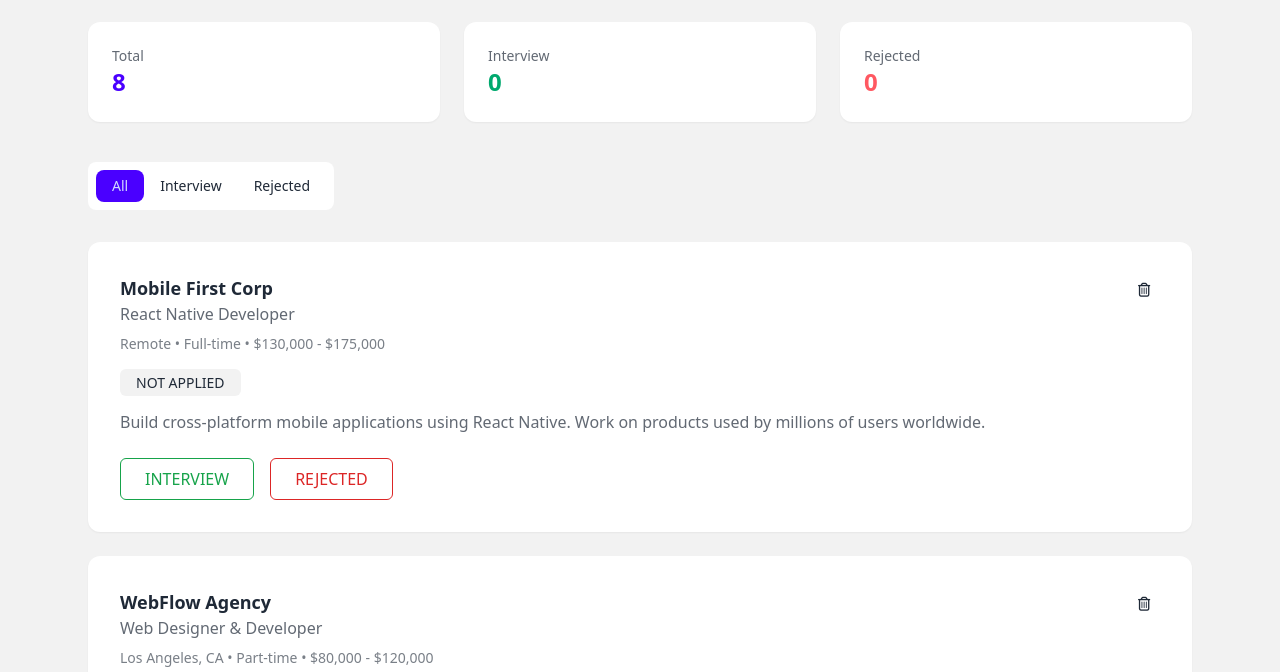
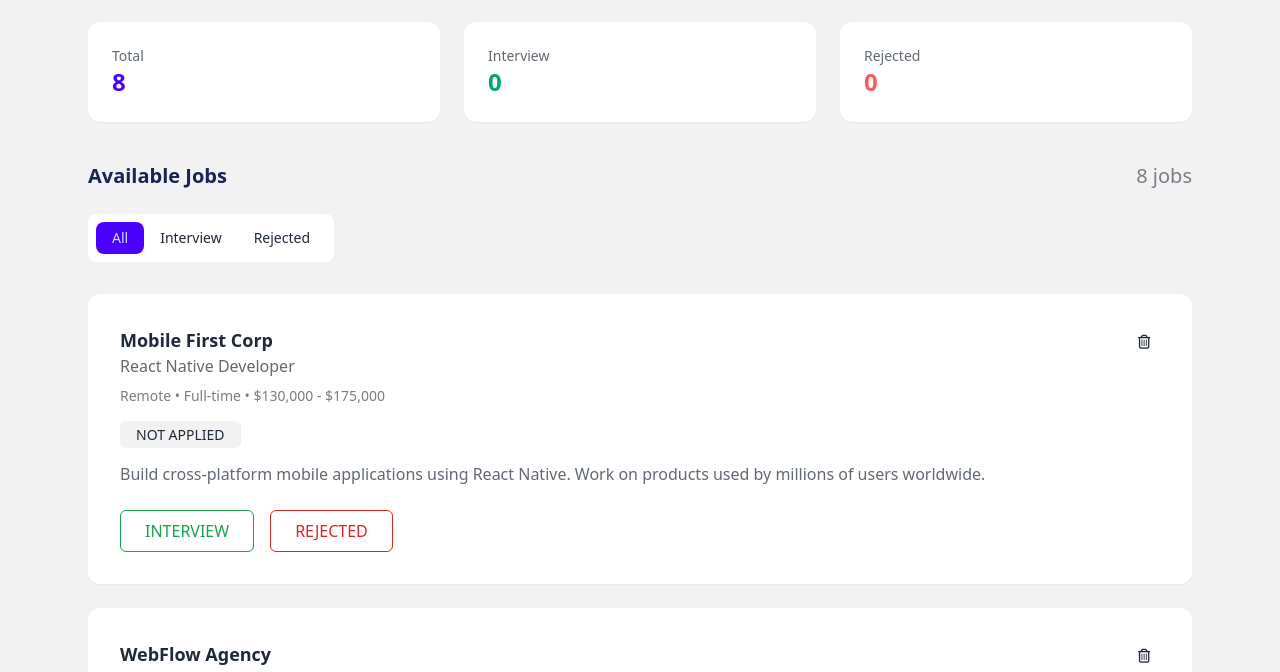
Before and after one commit to esmam11-byte/assignment-4, a plain HTML site: page index.html in a window 1280 px wide. Shown: the part 114-786 px from the top of the page. Drawn offline with nearby package versions, Linux system fonts and the light colour scheme.

Commit message:
updated jobs

```diff
--- a/index.html
+++ b/index.html
@@ -35,7 +35,16 @@
         </div>
 
     </div>
-
+    <div class="flex justify-between">
+                <p class="text-blue-950 font-semibold text-xl">
+                    Available Jobs
+                </p>
+                <p class="text-xl text-gray-700 opacity-65">
+                    <span id="total2">0</span>
+                    <span>jobs</span>
+                </p>
+            </div>
+            <br>
     <div class="tabs tabs-boxed bg-base-100 p-2 rounded-lg w-fit mb-8">
         <a class="tab tab-active" data-tab="all">All</a>
         <a class="tab" data-tab="interview">Interview</a>
--- a/script.js
+++ b/script.js
@@ -94,8 +94,11 @@
     document.getElementById("totalCount").textContent = jobs.length;
     document.getElementById("interviewCount").textContent =
         jobs.filter(j => j.status === "interview").length;
+
     document.getElementById("rejectedCount").textContent =
         jobs.filter(j => j.status === "rejected").length;
+
+    document.getElementById("total2").textContent = jobs.length;
 }
 
 function renderJobs(tab = "all") {
```
